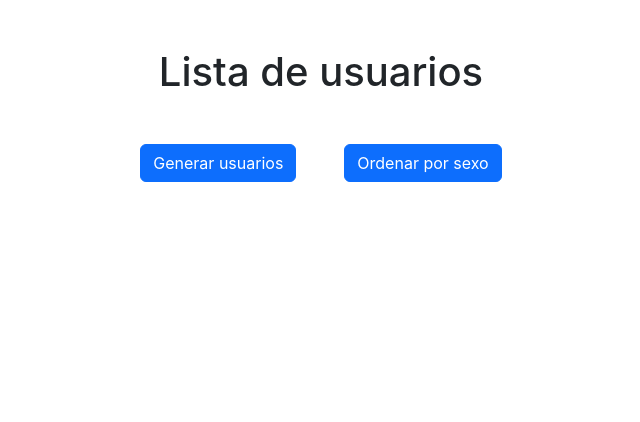
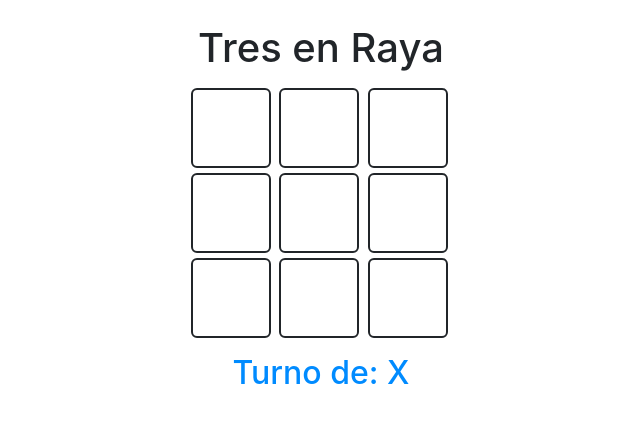
Before and after one commit to Adrianpogo/my-app, a React (Create React App) app: page / in a window 1280 px wide. Shown: the top 422 px of the page, without its empty margins (319-959 px from the left). Built offline with nearby package versions, Linux system fonts and the light colour scheme.

Commit message:
useState + tresEnRaya

```diff
--- /dev/null
+++ b/src/customCSS/tresEnRaya.css
@@ -0,0 +1,29 @@
+.square{
+    width: 80px;
+    height: 80px;
+    font-size: 2em;
+    font-weight: bold;
+    display: flex;
+    align-items: center;
+    justify-content: center;
+}
+
+.board{
+    display: grid;
+    grid-template-columns: repeat(3, 1fr);
+    gap: 5px;
+    max-width: 260px;
+    margin: auto;
+}
+
+.board button{
+    border: 2px solid ;
+}
+
+.text-x{
+    color: #008bff;
+}
+
+.text-o{
+    color: #dc3545;
+}
--- /dev/null
+++ b/src/customComponents/tresEnRaya/Casilla.js
@@ -0,0 +1,12 @@
+import React from "react";
+
+export const Casilla = ({ value, onClick }) => {
+
+    var buttonClass = value === "X" ? "btn-outline-primary" : value === "O" ? "btn-outline-danger" : "btn-outline-dark"
+    var textClass = value === "X" ? "text-x" : value === "O" ? "text-o" : ""
+    return <>
+        <button className={`btn square ${buttonClass} ${textClass}`} onClick={onClick}>
+            {value}
+        </button>
+    </>
+}
--- /dev/null
+++ b/src/customComponents/tresEnRaya/Juego.js
@@ -0,0 +1,79 @@
+import React from "react";
+import { useState, useEffect } from "react";
+import { Tablero } from "./Tablero";
+
+export const Juego = () => {
+    var [squares, setSquares] = useState(Array(9).fill(null))
+    var [nextX, setNextX] = useState(true)
+    var [winner, setWinner] = useState(null)
+    var [isDraw, setIsDraw] = useState(false)
+
+    //Función para comprobar un ganador
+    var comprobarGanador = (squares) => {
+        var combinaciones = [
+            [0, 1, 2], [3, 4, 5], [6, 7, 8],
+            [0, 3, 6], [1, 4, 7], [2, 5, 8],
+            [0, 4, 8], [2, 4, 6]
+        ]
+
+        for (var combinacion of combinaciones) {
+            var [a, b, c] = combinacion
+            if (squares[a] && squares[a] === squares[b] && squares[a] === squares[c]) {
+                return squares[a]
+            }
+        }
+        return null
+    }
+
+    //Se comprueba el ganador cada vez que cambia el estado de un cuadrado
+    useEffect(
+        () => {
+            var result = comprobarGanador(squares)
+            setWinner(result)
+
+            setIsDraw(!result && squares.every((square) => square !== null))
+        }, [squares]
+    )
+
+    //Función para el marcado de casillas
+    var handleClick = (index) => {
+        if (squares[index] || winner) return
+
+        var newSquares = squares.slice();
+        newSquares[index] = nextX ? "X" : "O"
+        setSquares(newSquares)
+        setNextX(!nextX)
+    }
+
+    //Función para resetar los valores del juego
+    var resetGame = () => {
+        setSquares(Array(9).fill(null))
+        setNextX(true)
+        setWinner(null)
+        setIsDraw(false)
+    }
+
+    return <>
+        <div className="container text-center mt-4">
+            <h1 className="mb-3">Tres en Raya</h1>
+            <Tablero squares={squares} onSquareClick={handleClick} />
+            <h2 className="mt-3">
+                {winner ? (
+                    <span className={winner === "X" ? "text-x" : "text-o"}>Ganador: {winner}</span>
+                ) : isDraw ? (
+                    "¡Empate!"
+                ) : (
+                    <span className={nextX ? "text-x" : "text-o"}> Turno de: {nextX ? "X" : "O"}</span>
+                )}
+
+            </h2>
+
+            {(winner || isDraw) && (
+                <button className="btn btn-warning mt-3" onClick={resetGame}>Reiniciar Juego</button>
+            )}
+
+
+
+        </div>
+    </>
+}
--- /dev/null
+++ b/src/customComponents/tresEnRaya/Tablero.js
@@ -0,0 +1,15 @@
+import React from "react";
+import { Casilla } from "./Casilla";
+
+export const Tablero = ({ squares, onSquareClick }) => {
+
+    return <>
+        <div className="board">
+            {squares.map((value, index) => (
+                <Casilla value={value} onClick={() => onSquareClick(index)}></Casilla>
+            ))}
+        </div>
+
+
+    </>
+}
--- /dev/null
+++ b/src/customComponents/useState/CambioColor.js
@@ -0,0 +1,24 @@
+import React from "react";
+import { useState,useEffect } from "react";
+
+export const CambiarColor = () => {
+
+    var [color, setColor] = useState("white")
+
+    useEffect (
+        ()=>{
+            document.body.style.backgroundColor = color
+        }, [color]
+    )
+
+    return  <>
+                <div>
+                    Color de fondo: {color}
+                    <button onClick={()=>setColor("blue")}>Azul</button>
+                    <button onClick={()=>setColor("green")}>Verde</button>
+                    <button onClick={()=>setColor("red")}>Rojo</button>
+                    <button onClick={()=>setColor("white")}>Blanco</button>
+                    <button onClick={()=>setColor("yellow")}>Amarillo</button>
+                </div>
+            </>
+}
--- /dev/null
+++ b/src/customComponents/useState/Reloj.js
@@ -0,0 +1,32 @@
+import React from "react";
+import { useState, useEffect } from "react";
+
+export const Reloj = () => {
+
+    var [hora,setHora] = useState(new Date().toLocaleDateString("es-ES",{
+        hour:'2-digit',
+        minute: '2-digit',
+        second: '2-digit',
+        hour12: false
+    }))
+
+    useEffect(
+        ()=>{
+            setInterval(()=>{
+                setHora(new Date().toLocaleDateString("es-ES",{
+                    hour:'2-digit',
+                    minute: '2-digit',
+                    second: '2-digit',
+                    hour12: false
+                }))
+            },1000)
+        },[]
+    )
+
+
+    return  <>
+                <div>
+                    Hora actual: {hora}
+                </div>
+            </>
+}
--- a/src/index.js
+++ b/src/index.js
@@ -18,7 +18,11 @@ import './index.css';
 //import { App } from './customComponents/proyecto3PokeApi/App';
 //import { NavBar } from './customComponents/NavBar';
 //import { ContenedorTareas } from './customComponents/proyectoTareas/ContenedorTareas';
-import { AppUsuarios } from './customComponents/proyectoUsuarios/AppUsuarios';
+//import { AppUsuarios } from './customComponents/proyectoUsuarios/AppUsuarios';
+import { Reloj } from './customComponents/useState/Reloj';
+import { CambiarColor } from './customComponents/useState/CambioColor';
+import { Juego } from './customComponents/tresEnRaya/Juego';
+import "./customCSS/tresEnRaya.css"
 
 var click1 = () =>{
   console.log("fn1")
@@ -124,10 +128,22 @@ root.render(
     /*---------------------------------------------- */
     /*
 
+    <AppUsuarios></AppUsuarios>
+
+    */
+    /*---------------------------------------------- */
+    /*CLASE7*/
+    /*---------------------------------------------- */
+    /*
+
+    <Reloj></Reloj>
+    <CambiarColor></CambiarColor>
+
     */
     }
 
-    <AppUsuarios></AppUsuarios>
+    <Juego></Juego>
+
 
 
 
```
Also changed, not shown: src/customComponents/tresEnRaya/Juego.css (added).
